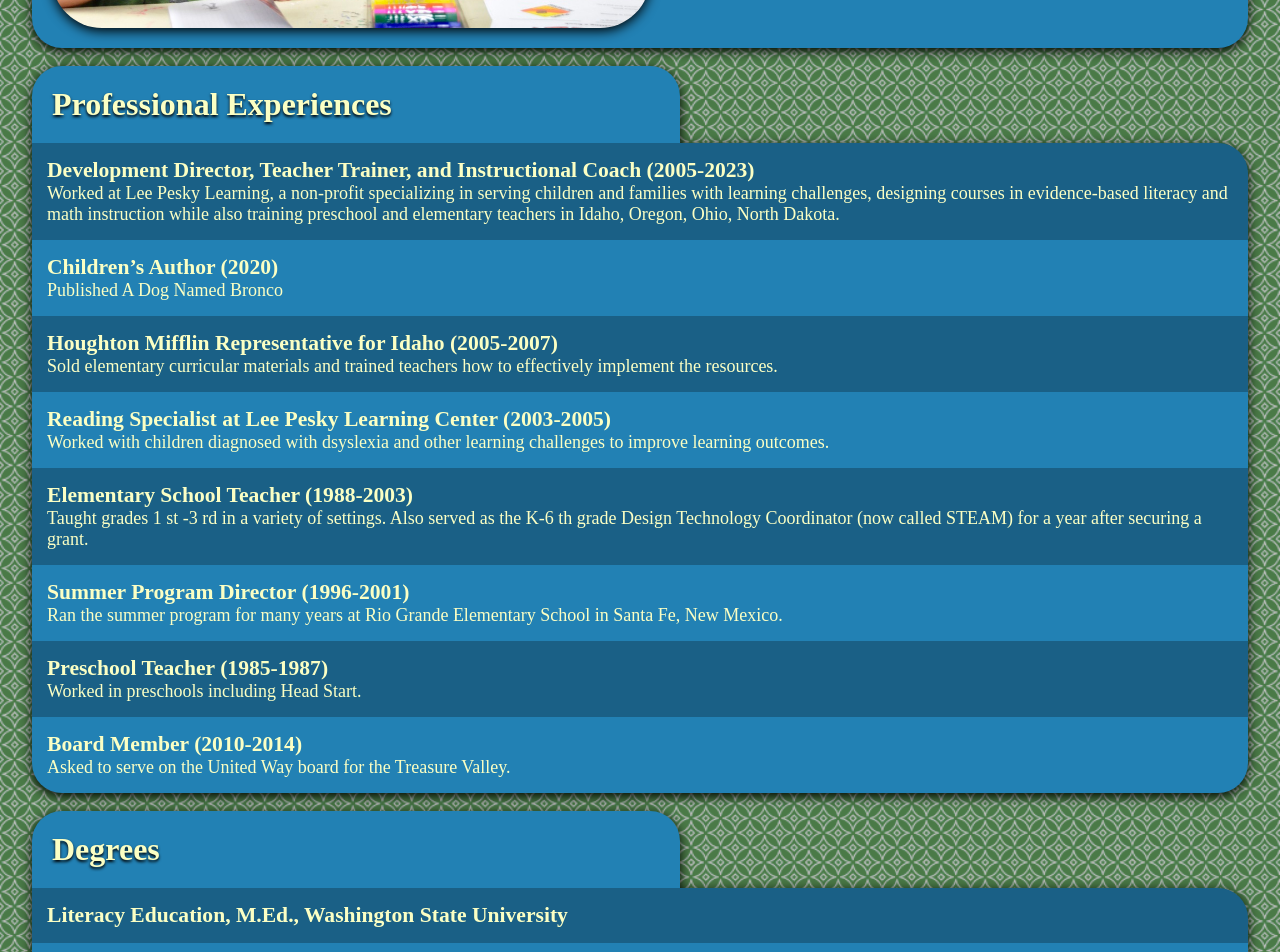
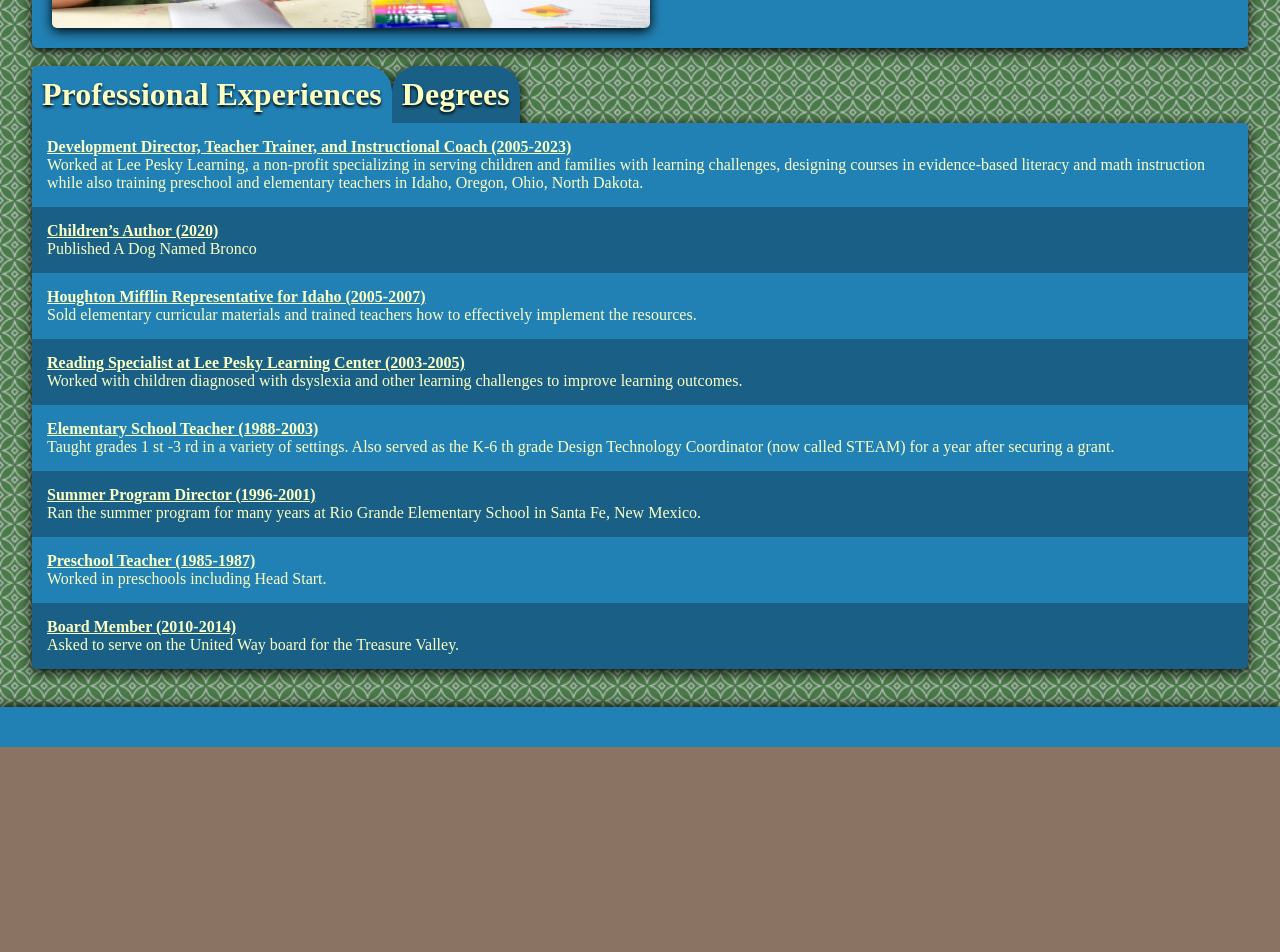
Before and after one commit to palminski/kind-aunty, an Angular app: page /about in a window 1280 px wide. Shown: the part 520-1472 px from the top of the page. After the commit the page ends 1267 px from the top, so only its background shows below. Built offline with nearby package versions, Linux system fonts and the light colour scheme.

Commit message:
improved about me section

```diff
--- a/src/app/pages/about/about.component.css
+++ b/src/app/pages/about/about.component.css
@@ -2,7 +2,7 @@ img {
     float: left;
     margin: 10px;
     width: 50%;
-    border-radius: 50px;
+    border-radius: 5px;
     filter: drop-shadow(0px 3px 6px black);
 }
 
@@ -16,44 +16,77 @@ h2 {
     text-shadow: 0px 2px 3px black;
 }
 
-
-
 ul {
     list-style-type: none;
     padding-left: 0;
     margin: 0;
     filter: drop-shadow(0px 3px 6px black);
 }
+
 li {
     background-color: var(--bg-secondary);
     padding: 15px;
-    font-size: large;
 
 }
+
 li:nth-child(odd) {
     background-color: var(--bg-primary);
 }
-li:nth-child(2) {
-    border-radius: 0 30px 0 0;
+
+li:nth-child(1) {
+    border-radius: 0 5px 0 0;
 }
+
 li:last-child {
-    border-radius: 0 0px 30px 30px;
+    border-radius: 0 0px 5px 5px;
 }
+
 .bold {
-    font-size: larger;
+    text-decoration: underline;
+}
+
+.list-header:nth-child(2) {
+    border-radius: 25px 25px 0px 0px;
 }
 
 .list-header {
     display: inline-block;
+    background-color: var(--bg-secondary);
+    padding: 10px;
+    border-radius: 5px 25px 0px 0px;
+    cursor: pointer;
+    transition: background-color 0.3s ease;
+}
+
+.list-header:hover {
     background-color: var(--bg-primary);
-    padding: 20px;
-    border-radius: 30px 30px 0px 0px;
-    width: 50%;
+}
 
+.active {
+    background-color: var(--bg-primary);
+    cursor: default;
+}
+
+.list-holder {
+    display: grid;
+}
+
+.toggle-list {
+    grid-row: 1;
+    grid-column: 1;
+    visibility: hidden;
+    opacity: 0;
+    transition-duration: 0.3s;
+    transition-timing-function: ease;
+}
+
+.active-list {
+    visibility: visible;
+    opacity: 1;
 }
 
 .main-description {
     padding: 10px;
     margin: 0;
-    font-size: x-large;
+    font-size: large;
 }
--- a/src/app/pages/about/about.component.html
+++ b/src/app/pages/about/about.component.html
@@ -7,32 +7,38 @@
             <hr>
             <div class="clearfix">
                 <img src="assets/test.jpeg" alt="test">
-                <p class="main-description">I am a dedicate, passionate teacher with over 36 years of experience. Helping children reach their full
-                    potential is incredibly rewarding and is so important! Studies show that early intervention is key to
+                <p class="main-description">I am a dedicate, passionate teacher with over 36 years of experience.
+                    Helping children reach their full
+                    potential is incredibly rewarding and is so important! Studies show that early intervention is key
+                    to
                     school success. I help parents and teachers support children to the best of their ability.</p>
             </div>
         </div>
         <br>
 
-        <!-- PROFESSIONAL EXPERIENCES SECTION -->
+
         <div class="invis-block animate-from-transparent" appScrollAnimation>
             <ul>
-                <h1 class="list-header animate-from-transparent" appScrollAnimation>Professional Experiences</h1>
-
-                <li *ngFor="let listItem of professionalExperiences" class="animate-from-transparent" appScrollAnimation>
+                <!-- HEADERS -->
+                <div class="tab-holder">
+                    <h1 [ngClass]="{'active': selectedTab === 'professionalExperiences'}"
+                        class="list-header animate-from-transparent" appScrollAnimation
+                        (click)="changeTab('professionalExperiences')">Professional Experiences</h1>
+                    <h1 [ngClass]="{'active': selectedTab === 'degrees'}" class="list-header animate-from-transparent"
+                        appScrollAnimation (click)="changeTab('degrees')">Degrees</h1>
+                </div>
+                <div class="list-holder">
+                    <!-- PROFESSIONAL EXPERIENCES SECTION -->
+                    <div class="toggle-list" [ngClass]="{'active-list': selectedTab === 'professionalExperiences'}">
+                        <li *ngFor="let listItem of professionalExperiences" class="animate-from-transparent"
+                            appScrollAnimation>
                             <span class="bold">{{listItem.header}}</span>
                             <br>
                             {{listItem.description}}
                         </li>
-
-            </ul>
                     </div>
-        <br>
-
                     <!-- DEGREES SECTION -->
-        <div class="invis-block animate-from-transparent" appScrollAnimation>
-            <ul>
-                <h1 class="list-header animate-from-transparent" appScrollAnimation>Degrees</h1>
+                    <div class="toggle-list" [ngClass]="{'active-list': selectedTab === 'degrees'}">
                         <li *ngFor="let listItem of degrees" class="animate-from-transparent" appScrollAnimation>
                             <span class="bold">{{listItem.header}}</span>
                             <div *ngIf="listItem.description">
@@ -40,7 +46,14 @@
                                 {{listItem.description}}
                             </div>
                         </li>
+                    </div>
+                </div>
+
             </ul>
         </div>
+        <br>
+
+
+
     </div>
 </div>
--- a/src/app/pages/about/about.component.ts
+++ b/src/app/pages/about/about.component.ts
@@ -12,6 +12,12 @@ interface ListItem {
 })
 
 export class AboutComponent {
+
+  selectedTab: string = "professionalExperiences"
+
+  changeTab(tab: string): void {
+    this.selectedTab = tab;
+  }
 
   //Experience
   professionalExperiences: ListItem[] = [
--- a/src/styles.css
+++ b/src/styles.css
@@ -57,7 +57,7 @@ body {
     background-image: var(--gradient);
     filter: drop-shadow(0px 3px 6px black);
     color: var(--text-light);
-    border-radius: 30px;
+    border-radius: 5px;
     padding: 10px;
 
 }
```
Lines whose indentation alone changed are shown as unchanged.
